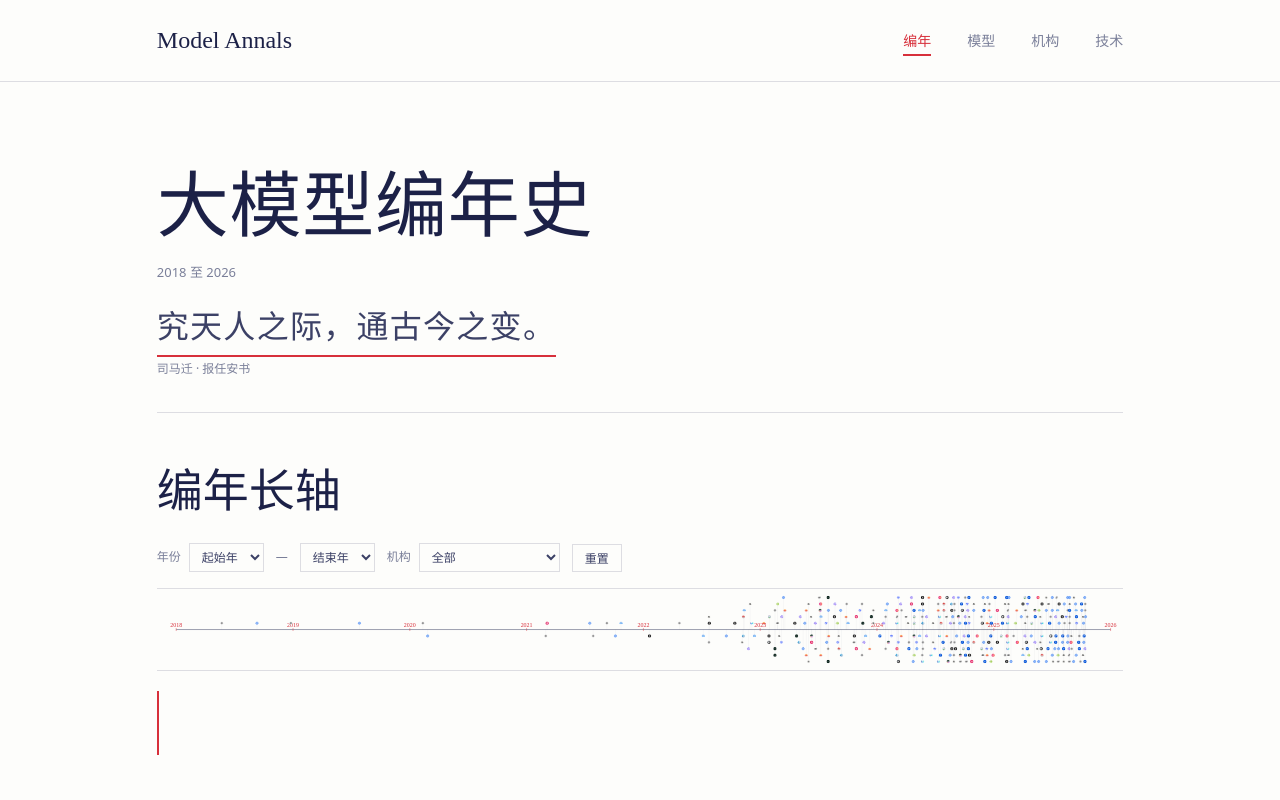
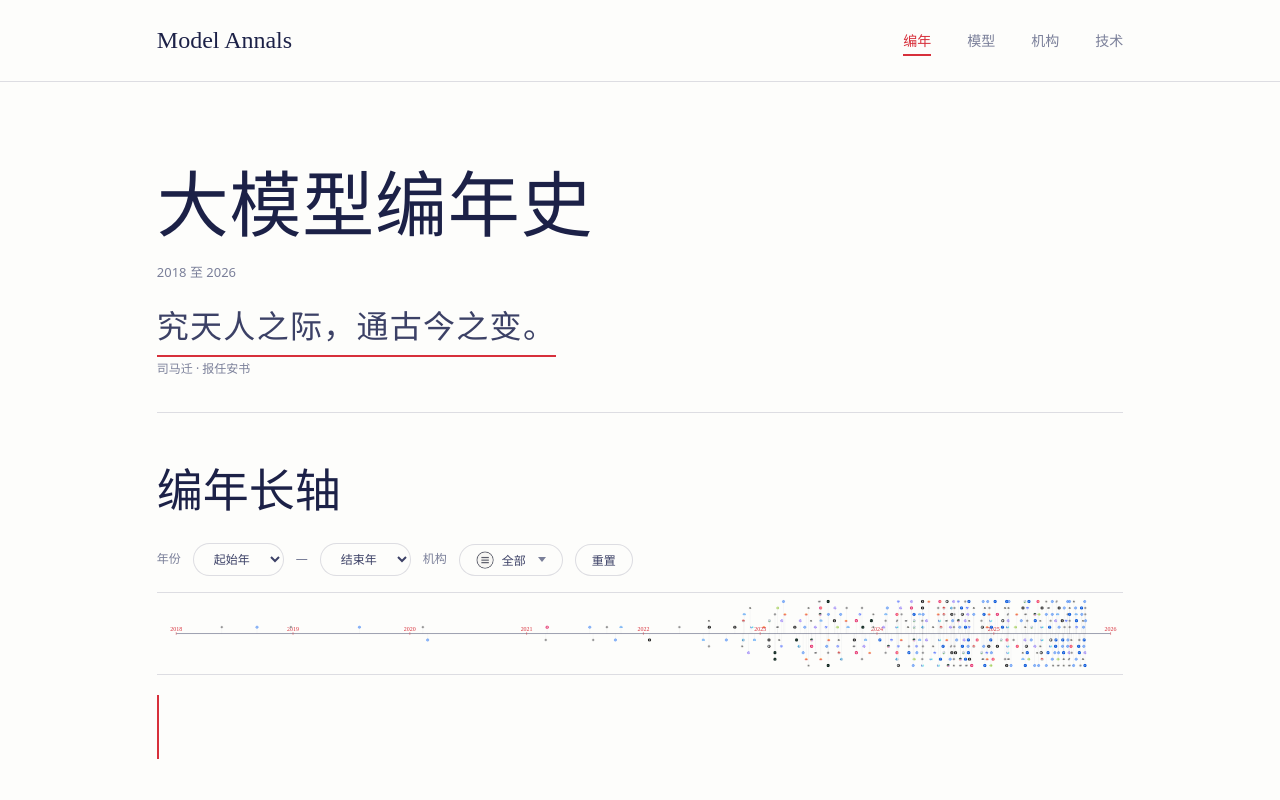
Before and after one commit to CarlYuHQ/Model-Annals, a plain HTML site: page web/index.html in a window 1280 px wide. Both pictures are taken after a click on the button "重置". Shown: the top 800 px of the page. Drawn offline with Linux system fonts and the light colour scheme; a web font is replaced by a local one.

Commit message:
筛选栏改圆角胶囊样式，机构下拉改为自定义带各公司logo

```diff
--- a/web/assets/site.css
+++ b/web/assets/site.css
@@ -83,12 +83,24 @@ html.js .ink-char{opacity:0;transform:translateY(8px)}
 .ax-mi b{font-family:var(--hand);font-size:14px;font-weight:400;color:var(--ink);overflow:hidden;text-overflow:ellipsis;white-space:nowrap}
 .ax-mi small{font-family:var(--ui);font-size:10px;color:var(--muted)}
 .tl-filter{display:flex;gap:12px;align-items:center;flex-wrap:wrap;margin-bottom:16px;font-family:var(--ui);font-size:12px;color:var(--muted)}
-.tl-filter label{display:inline-flex;align-items:center;gap:8px}
-.tl-filter select{font-family:var(--ui);font-size:12px;color:var(--ink-2);background:var(--paper);border:1px solid var(--rule);padding:4px 8px;cursor:pointer}
-.tl-filter select:hover{border-color:var(--ink)}
-.tl-filter button{font-family:var(--ui);font-size:12px;color:var(--ink-2);background:none;border:1px solid var(--rule);padding:4px 12px;cursor:pointer}
-.tl-filter button:hover{border-color:var(--red);color:var(--red)}
+.flt-label{color:var(--muted)}
+.flt-select select{font-family:var(--ui);font-size:12px;color:var(--ink-2);background:var(--paper);border:1px solid var(--rule);border-radius:999px;padding:6px 16px;cursor:pointer;outline:none}
+.flt-select select:hover{border-color:var(--ink)}
 .tl-dash{color:var(--muted)}
+.co-picker{position:relative}
+.co-picker>button{display:flex;align-items:center;gap:12px;font-family:var(--ui);font-size:12px;color:var(--ink-2);background:var(--paper);border:1px solid var(--rule);border-radius:999px;padding:6px 16px;cursor:pointer}
+.co-picker>button:hover{border-color:var(--ink)}
+.co-picker #co-current{display:flex;align-items:center;gap:8px}
+.co-picker img,.co-ph{width:18px;height:18px;border-radius:50%;display:block}
+.co-ph{background:var(--muted)}
+.co-caret{width:0;height:0;border-left:4px solid transparent;border-right:4px solid transparent;border-top:5px solid var(--muted)}
+.co-menu{display:none;position:absolute;top:calc(100% + 8px);left:0;z-index:30;width:220px;max-height:320px;overflow-y:auto;background:var(--paper);border:1px solid var(--rule);border-radius:16px;padding:8px}
+.co-menu.open{display:flex;flex-direction:column;gap:2px}
+.co-opt{display:flex;align-items:center;gap:8px;width:100%;font-family:var(--ui);font-size:12px;color:var(--ink-2);background:none;border:0;border-radius:999px;padding:6px 12px;cursor:pointer;text-align:left}
+.co-opt:hover{background:var(--paper-2,var(--paper));color:var(--red)}
+.co-opt.on{background:var(--hl-green)}
+.tl-filter>#flt-reset{font-family:var(--ui);font-size:12px;color:var(--ink-2);background:var(--paper);border:1px solid var(--rule);border-radius:999px;padding:6px 16px;cursor:pointer}
+.tl-filter>#flt-reset:hover{border-color:var(--red);color:var(--red)}
 .tl-ticks.redraw{animation:tickIn .6s var(--ease)}
 @keyframes tickIn{from{opacity:0}to{opacity:1}}
 .tl-model{cursor:pointer}
--- a/web/assets/timeline.js
+++ b/web/assets/timeline.js
@@ -175,9 +175,11 @@
   }
   applyLayout(false);
 
-  /* ---- 筛选条：起始年 / 结束年 / 公司 ---- */
+  /* ---- 筛选条：起始年 / 结束年 / 公司（自定义下拉带 logo）---- */
   var companies = {};
-  D.forEach(function (d) { companies[d.company] = d.coName || d.company; });
+  D.forEach(function (d) {
+    if (!companies[d.company]) companies[d.company] = {name: d.coName || d.company, logo: d.logo};
+  });
   var bar = document.createElement('div');
   bar.className = 'tl-filter';
   function yearOpts(sel) {
@@ -185,15 +187,22 @@
     for (var yr = Y0; yr <= Y1; yr++) h += '<option value="' + yr + '">' + yr + '</option>';
     return h;
   }
+  var coKeys = Object.keys(companies).sort(function (a, b) { return companies[a].name.localeCompare(companies[b].name); });
+  var coOptions = '<button type="button" class="co-opt on" data-co="all"><img src="assets/logos/all.png" alt=""><span>全部</span></button>' +
+    coKeys.map(function (k) {
+      var c = companies[k];
+      var img = c.logo ? '<img src="' + logoURL(c.logo) + '" alt="">' : '<i class="co-ph"></i>';
+      return '<button type="button" class="co-opt" data-co="' + k + '">' + img + '<span>' + c.name + '</span></button>';
+    }).join('');
   bar.innerHTML =
-    '<label>年份 <select id="flt-from">' + yearOpts('from') + '</select></label>' +
+    '<span class="flt-label">年份</span>' +
+    '<span class="flt-select"><select id="flt-from">' + yearOpts('from') + '</select></span>' +
     '<span class="tl-dash">—</span>' +
-    '<select id="flt-to">' + yearOpts('to') + '</select>' +
-    '<label>机构 <select id="flt-co"><option value="all">全部</option>' +
-      Object.keys(companies).sort().map(function (k) {
-        return '<option value="' + k + '">' + companies[k] + '</option>';
-      }).join('') + '</select></label>' +
-    '<button id="flt-reset">重置</button>';
+    '<span class="flt-select"><select id="flt-to">' + yearOpts('to') + '</select></span>' +
+    '<span class="flt-label">机构</span>' +
+    '<span class="co-picker"><button type="button" id="flt-co-trigger" aria-expanded="false"><span id="co-current"><img src="assets/logos/all.png" alt="">全部</span><i class="co-caret"></i></button>' +
+      '<span class="co-menu" id="co-menu">' + coOptions + '</span></span>' +
+    '<button type="button" id="flt-reset">重置</button>';
   host.parentNode.insertBefore(bar, host);
 
   function runFilter() {
@@ -218,12 +227,38 @@
   }
   bar.querySelector('#flt-from').addEventListener('change', function (e) { filter.from = e.target.value; runFilter(); });
   bar.querySelector('#flt-to').addEventListener('change', function (e) { filter.to = e.target.value; runFilter(); });
-  bar.querySelector('#flt-co').addEventListener('change', function (e) { filter.co = e.target.value; runFilter(); });
+  // 机构自定义下拉
+  var coTrigger = bar.querySelector('#flt-co-trigger');
+  var coMenu = bar.querySelector('#co-menu');
+  var coCurrent = bar.querySelector('#co-current');
+  coTrigger.addEventListener('click', function (e) {
+    e.stopPropagation();
+    var open = coMenu.classList.toggle('open');
+    coTrigger.setAttribute('aria-expanded', open ? 'true' : 'false');
+  });
+  coMenu.addEventListener('click', function (e) {
+    var opt = e.target.closest('[data-co]');
+    if (!opt) return;
+    filter.co = opt.getAttribute('data-co');
+    var c = companies[filter.co];
+    var img = filter.co === 'all' ? '<img src="assets/logos/all.png" alt="">' :
+      (c && c.logo ? '<img src="' + logoURL(c.logo) + '" alt="">' : '<i class="co-ph"></i>');
+    coCurrent.innerHTML = img + (c ? c.name : '全部');
+    coMenu.querySelectorAll('.co-opt').forEach(function (o) { o.classList.toggle('on', o === opt); });
+    coMenu.classList.remove('open');
+    coTrigger.setAttribute('aria-expanded', 'false');
+    runFilter();
+  });
+  document.addEventListener('click', function (e) {
+    if (!e.target.closest('.co-picker')) { coMenu.classList.remove('open'); coTrigger.setAttribute('aria-expanded', 'false'); }
+  });
   bar.querySelector('#flt-reset').addEventListener('click', function () {
     filter = { from: 'all', to: 'all', co: 'all' };
     bar.querySelector('#flt-from').value = 'all';
     bar.querySelector('#flt-to').value = 'all';
-    bar.querySelector('#flt-co').value = 'all';
+    coCurrent.innerHTML = '<img src="assets/logos/all.png" alt="">全部';
+    coMenu.querySelectorAll('.co-opt').forEach(function (o, i) { o.classList.toggle('on', i === 0); });
+    coMenu.classList.remove('open');
     runFilter();
   });
 
```
Also changed, not shown: web/assets/logos/all.png (added).
